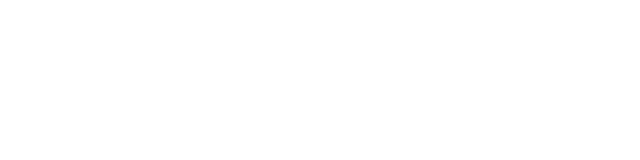
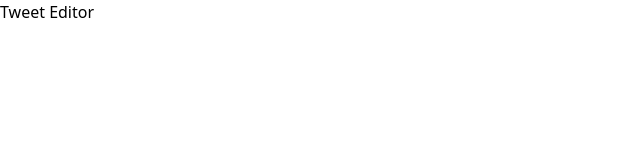
Before and after one commit to cyberohn2/The-Meme-App, a React (Vite) app: page /The-Meme-App/Tweet-Editor in a window 1280 px wide. Before the commit this address had no page. Shown: the top 160 px of the page, without its empty margins (0-640 px from the left). Built offline with nearby package versions, Linux system fonts and the light colour scheme.

Commit message:
added: routes

```diff
--- a/src/App.jsx
+++ b/src/App.jsx
@@ -1,5 +1,7 @@
 import {BrowserRouter as Router, Route, Routes} from "react-router-dom"
 import Home from "./Components/Home"
+import MemeEditor from "./Components/MemeEditor"
+import TweetEditor from "./Components/TweetEditor"
 
 
 function App() {
@@ -9,6 +11,8 @@
       <Router >
         <Routes>
           <Route exact path="/The-Meme-App" element={<Home />}></Route>
+          <Route exact path="/The-Meme-App/Meme-Editor" element={<MemeEditor />}></Route>
+          <Route exact path="/The-Meme-App/Tweet-Editor" element={<TweetEditor />}></Route>
         </Routes>
       </Router>
     </>
--- /dev/null
+++ b/src/Components/MemeEditor.jsx
@@ -0,0 +1,10 @@
+
+const MemeEditor = () =>{
+    return(
+        <>
+            <h1>Meme Editor</h1>
+        </>
+    )
+}
+
+export default MemeEditor;
--- /dev/null
+++ b/src/Components/TweetEditor.jsx
@@ -0,0 +1,10 @@
+
+const TweetEditor = () =>{
+    return(
+        <>
+            <h1>Tweet Editor</h1>
+        </>
+    )
+}
+
+export default TweetEditor;
```
Also changed, not shown: src/Components/MemeFeed.jsx (added, +9 -0 lines).
